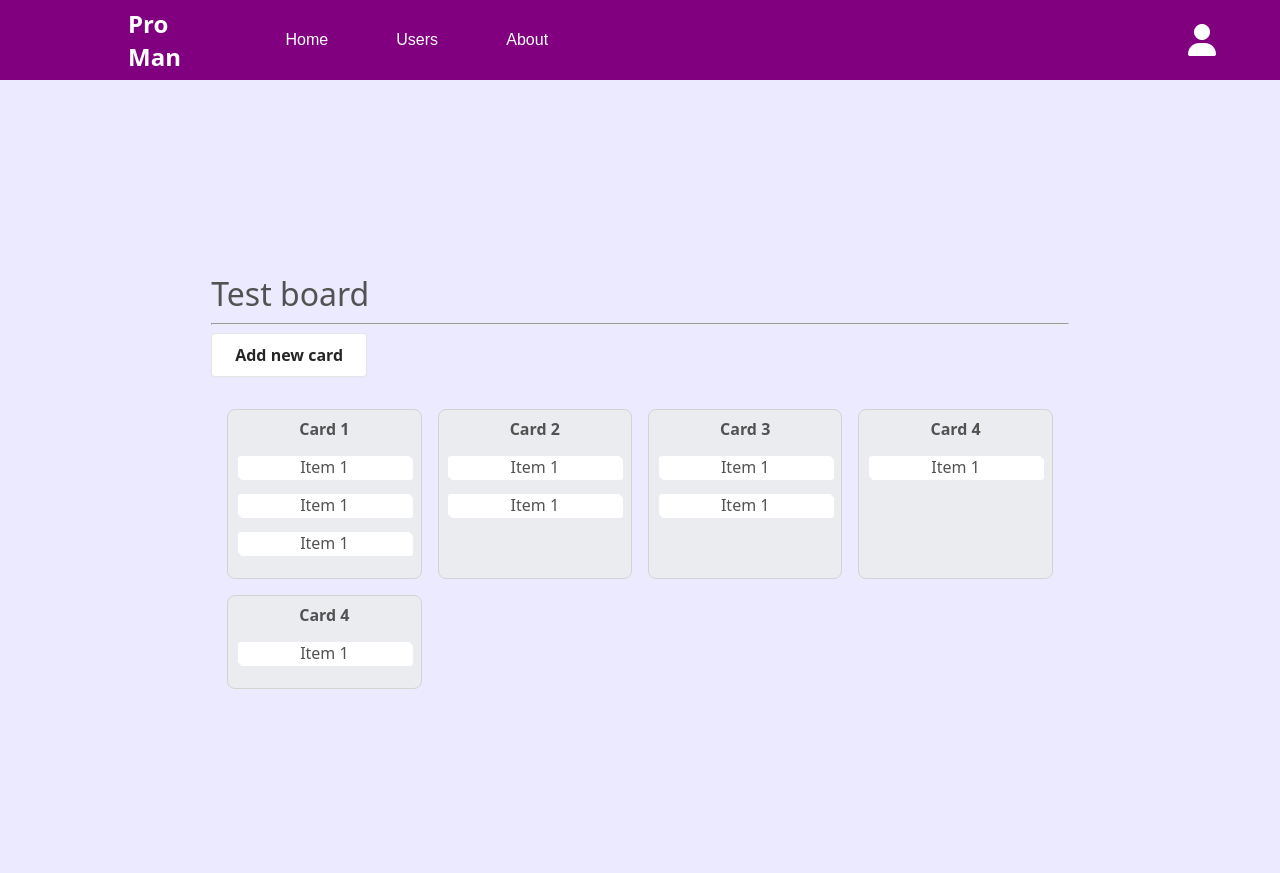
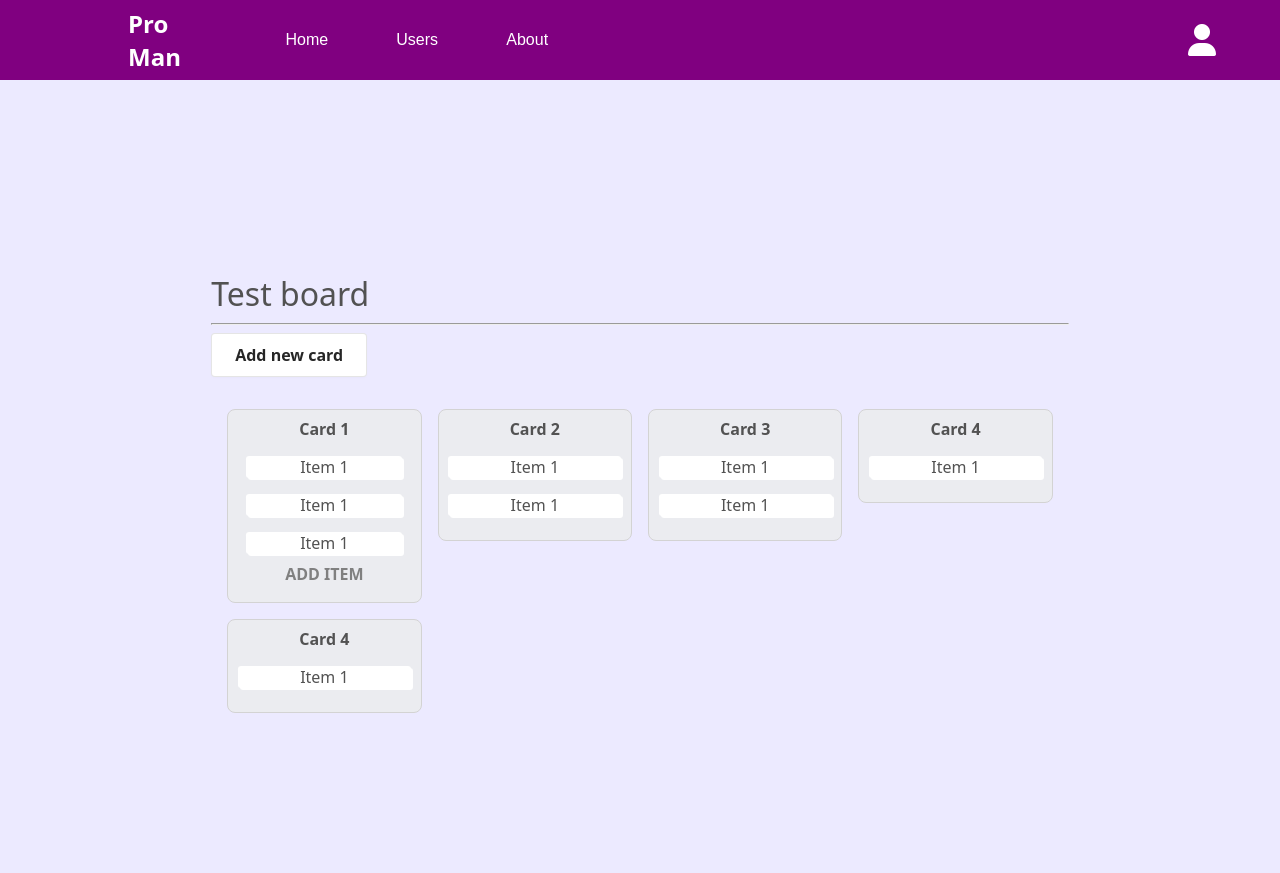
Before and after one commit to damskw/proman-task-manager, a Flask app: page /boards in a window 1280 px wide. Before the commit the page ends 689 px from the top, so only its background shows below. Run offline with Flask 2, Linux system fonts and the light colour scheme; data that the repository does not hold is empty; parts of the project's set-up code (start-up, migrations or seed data) failed here and were passed over; some libraries are stand-ins or nearby versions.

Commit message:
Create new item dynamically

```diff
--- a/main.py
+++ b/main.py
@@ -59,6 +59,20 @@ def add_empty_card(board_id: int):
         return queries.create_empty_card(board_id, card_title, card_order)
 
 
+@app.route("/api/cards/<int:card_id>/items/", methods=["POST"])
+@json_response
+def add_empty_item(card_id: int):
+    """
+    Add new item to a card
+    :param card_id: id of a card, title of a new item, order of a new item
+    """
+    if request.method == "POST":
+        data = request.get_json()
+        item_title = data["itemTitle"]
+        item_order = data["itemOrder"]
+        return queries.create_new_item(card_id, item_title, item_order)
+
+
 @app.route("/api/cards/<int:card_id>/items/")
 @json_response
 def get_items_for_card(card_id: int):
--- a/queries.py
+++ b/queries.py
@@ -81,3 +81,22 @@ def create_empty_card(board_id, card_title, card_order):
         , {"card_order": card_order, "board_id": board_id})
 
     return matching_card
+
+
+def create_new_item(card_id, item_title, item_order):
+    data_manager.execute_insert(
+        """
+        INSERT INTO items(card_id, title, item_order)
+        VALUES (%(card_id)s, %(item_title)s, %(item_order)s)
+        """
+        , {"card_id": card_id, "item_title": item_title, "item_order": item_order}
+    )
+    matching_card = data_manager.execute_select(
+        """
+        SELECT * FROM items
+        WHERE items.item_order = %(item_order)s AND items.card_id = %(card_id)s
+        ;
+        """
+        , {"item_order": item_order, "card_id": card_id})
+
+    return matching_card
--- a/static/css/main.css
+++ b/static/css/main.css
@@ -1,6 +1,44 @@
 body {
     margin: auto;
     font-family: system-ui,-apple-system,system-ui,"Helvetica Neue",Helvetica,Arial,sans-serif;
+}
+
+.transparent-button {
+  font-size: 1em;
+  color: gray;
+  font-family: inherit;
+  font-weight: 800;
+  cursor: pointer;
+  position: relative;
+  border: none;
+  background: none;
+  text-transform: uppercase;
+  transition-timing-function: cubic-bezier(0.25, 0.8, 0.25, 1);
+  transition-duration: 400ms;
+  transition-property: color;
+}
+
+.transparent-button:hover {
+  color: black;
+}
+
+.transparent-button:hover:after {
+  width: 100%;
+  left: 0%;
+}
+
+.transparent-button:after {
+  content: "";
+  pointer-events: none;
+  bottom: -2px;
+  left: 50%;
+  position: absolute;
+  width: 0%;
+  height: 2px;
+  background-color: black;
+  transition-timing-function: cubic-bezier(0.25, 0.8, 0.25, 1);
+  transition-duration: 400ms;
+  transition-property: width, left;
 }
 
 .page-button {
@@ -202,7 +240,7 @@ nav ul li a {
     padding-right: 3em;
     display: grid;
     grid-template-columns: 1fr 1fr 1fr 1fr;
-    /*grid-template-rows: 1fr 1fr 1fr;*/
+    align-items: flex-start;
     grid-gap: 1em;
 }
 
@@ -248,3 +286,10 @@ nav ul li a {
     background: lightgray;
     box-shadow: lightgray 2px 2px;
 }
+
+.single-card-item-section {
+    width: 90%;
+    display: flex;
+    flex-direction: column;
+    align-items: center;
+}
--- a/static/js/controller/cardsManager.js
+++ b/static/js/controller/cardsManager.js
@@ -10,15 +10,22 @@ export let cardsManager = {
             const cardBuilder = htmlFactory(htmlTemplates.card);
             const content = cardBuilder(card);
             domManager.addChild(`.cards-container[data-board-cards-container-id="${boardId}"]`, content);
-            // domManager.addEventListener(
-            //     `.card[data-card-id="${card.id}"]`,
-            //     "click",
-            //     deleteButtonHandler
-            // );
             await itemsManager.loadItems(card.id);
+            domManager.addEventListener(
+                `.transparent-button[data-add-item-button-card-id="${card.id}"]`,
+                "click",
+                addItem
+            );
         }
     },
 };
 
-function deleteButtonHandler(clickEvent) {
+async function addItem(clickEvent) {
+    const cardId = clickEvent.target.dataset.addItemButtonCardId;
+    const items = await dataHandler.createNewItem(cardId);
+    items.forEach(item => {
+        const itemBuilder = htmlFactory(htmlTemplates.item);
+        const content = itemBuilder(item);
+        domManager.addChild(`.single-card-item-section[data-card-id-item-section="${cardId}"]`, content);
+    })
 }
--- a/static/js/controller/itemsManager.js
+++ b/static/js/controller/itemsManager.js
@@ -8,12 +8,7 @@ export let itemsManager = {
         for (let item of items) {
             const itemBuilder = htmlFactory(htmlTemplates.item);
             const content = itemBuilder(item);
-            domManager.addChild(`.single-card[data-card-id="${cardId}"]`, content);
-            // domManager.addEventListener(
-            //     `.card[data-card-id="${card.id}"]`,
-            //     "click",
-            //     deleteButtonHandler
-            // );
+            domManager.addChild(`.single-card-item-section[data-card-id-item-section="${cardId}"]`, content);
         }
     },
 };
--- a/static/js/data/dataHandler.js
+++ b/static/js/data/dataHandler.js
@@ -29,8 +29,14 @@ export let dataHandler = {
     createEmptyCard: async function (boardId) {
         // creates an empty card which values can be updated later
         const cards = await this.getCardsByBoardId(boardId);
-        const data = { cardTitle: "new card", boardId: boardId, cardOrder: cards.length + 1};
+        const data = {cardTitle: "new card", boardId: boardId, cardOrder: cards.length + 1};
         return await apiPost(`/api/boards/${boardId}/cards/`, data)
+    },
+    createNewItem: async function (cardId) {
+        // creates a new item with default text
+        const items = await this.getItemsByCardId(cardId);
+        const data = {itemTitle: "new item", cardId: cardId, itemOrder: items.length + 1};
+        return await apiPost(`/api/cards/${cardId}/items/`, data)
     }
 };
 
--- a/static/js/view/htmlFactory.js
+++ b/static/js/view/htmlFactory.js
@@ -38,7 +38,12 @@ function boardBuilder(board) {
 function cardBuilder(card) {
     return `<div class="single-card" data-card-id="${card.id}">
                 <div class="card-name">${card.title}</div>
+                <div class="single-card-item-section" data-card-id-item-section="${card.id}">
 
+                </div>
+                <div class="card-button-section">
+                    <button class="transparent-button" data-add-item-button-card-id="${card.id}">Add item</button>
+                </div>
             </div>`;
 }
 
--- a/templates/boards_layout.html
+++ b/templates/boards_layout.html
@@ -13,9 +13,16 @@
                 <div class="cards-container">
                     <div class="single-card">
                         <div class="card-name">Card 1</div>
-                        <div class="card-item">Item 1</div>
-                        <div class="card-item">Item 1</div>
-                        <div class="card-item">Item 1</div>
+                        <div class="single-card-item-section">
+                            <div class="card-item">Item 1</div>
+                            <div class="card-item">Item 1</div>
+                            <div class="card-item">Item 1</div>
+                        </div>
+
+                        <div class="card-button-section">
+                            <button class="transparent-button">Add item</button>
+                        </div>
+
                     </div>
                     <div class="single-card">
                         <div class="card-name">Card 2</div>
```
